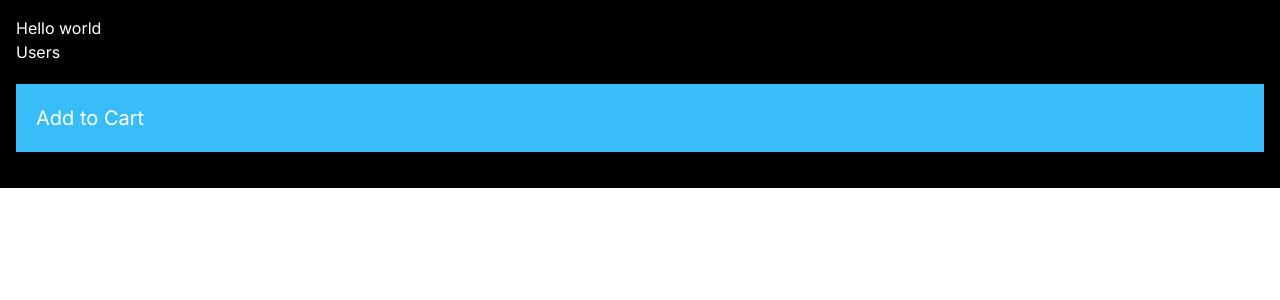
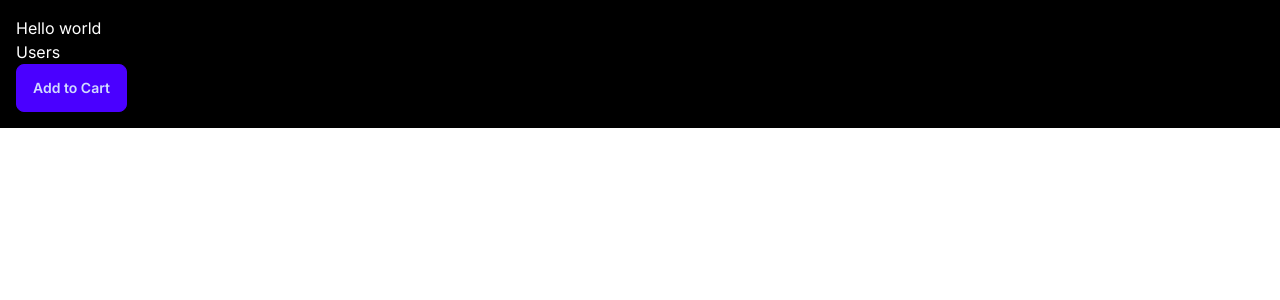
Before and after one commit to Aquivion/IssueTracker, a Next.js app in the folder issue-tracker/: page / in a window 1280 px wide. Shown: the top 300 px of the page. Built offline with nearby package versions, Linux system fonts and the light colour scheme.

Commit message:
Use daisyUI  style classes

```diff
--- a/issue-tracker/app/components/AddToCard/AddToCard.tsx
+++ b/issue-tracker/app/components/AddToCard/AddToCard.tsx
@@ -5,6 +5,7 @@ import React from 'react'
 const AddToCard = () => {
 	return (
 		<button
+			className="btn btn-primary"
 			onClick={() => {
 				console.log('Click')
 			}}
--- a/issue-tracker/app/components/ProductCard/ProductCard.tsx
+++ b/issue-tracker/app/components/ProductCard/ProductCard.tsx
@@ -4,7 +4,8 @@ import styles from './ProductCard.module.css'
 
 const ProductCard = () => {
 	return (
-		<div className="p-5 my-5 bg-sky-400 text-white text-xl hover:bg-sky-600">
+		// <div className="p-5 my-5 bg-sky-400 text-white text-xl hover:bg-sky-600">
+		<div>
 			<AddToCard />
 		</div>
 	)
```
